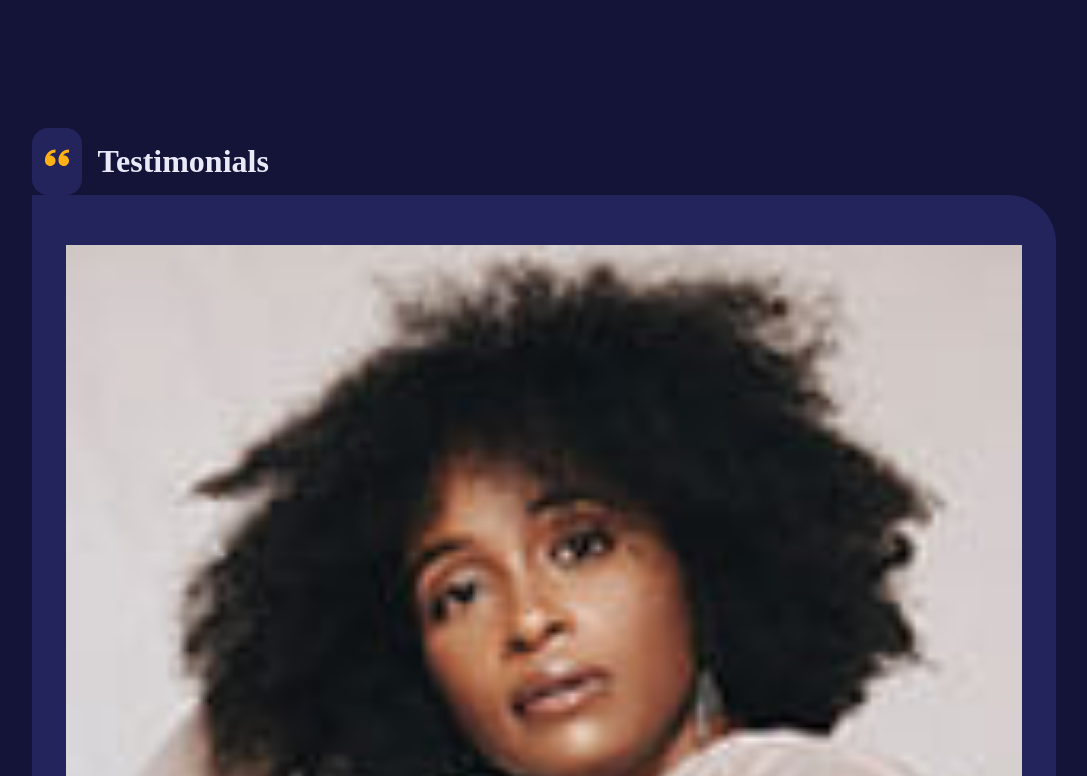
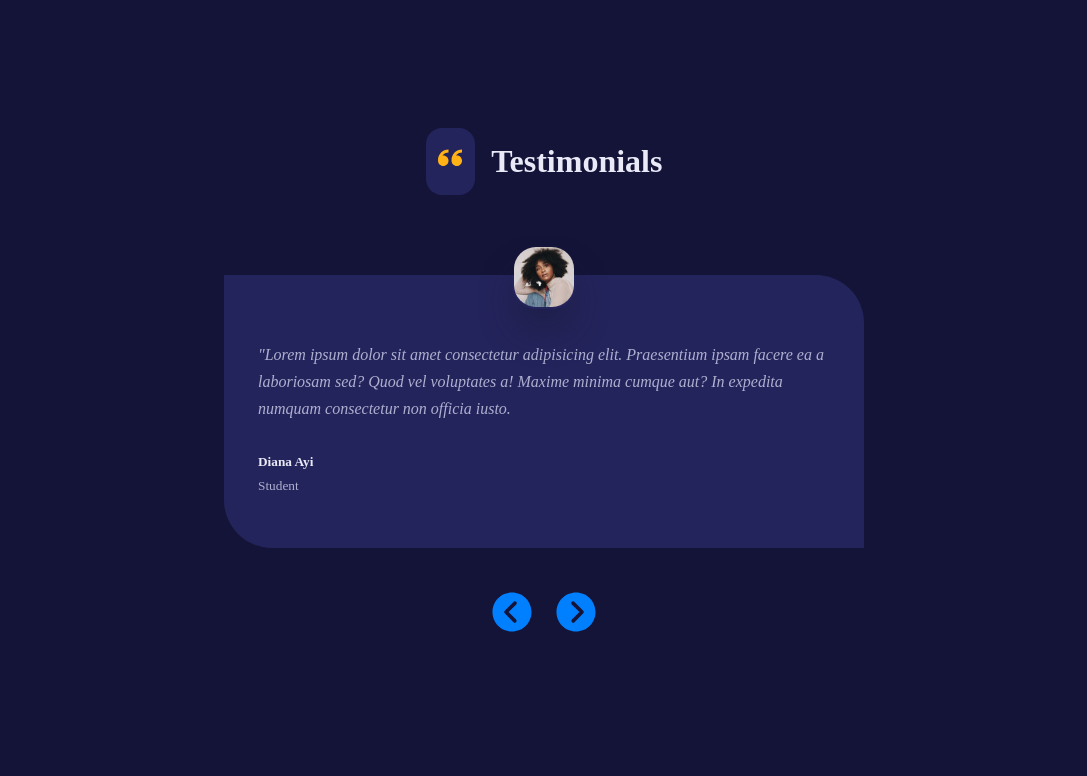
Before and after one commit to Nitesh-Muchhal2002/Fitness-website, a React (Vite) app: page / in a window 1280 px wide. Shown: the part 2980-3756 px from the top of the page, without its empty margins (96-1183 px from the left). After the commit the page ends 3619 px from the top, so only its background shows below. Built offline with nearby package versions, Linux system fonts and the light colour scheme.

Commit message:
style some pages

```diff
--- a/src/pages/home/home.css
+++ b/src/pages/home/home.css
@@ -136,3 +136,258 @@
     margin-top: 1.5rem;
 
 }
+
+
+
+/* --testimonials */
+
+.testimonials{
+    width: 50rem;
+    margin-inline: auto;
+}
+
+.testimonials_head{
+    justify-content: center;
+}
+
+.card.testimonial{
+    position: relative;
+    text-align: left;
+    margin-top: 5rem;
+}
+
+.tesimonial_avatar{
+    width: 4rem;
+    height: 4rem;
+    border-radius: 1.5rem;
+    border: 2px solid transparent;
+    overflow: hidden;
+    position: absolute;
+    top: -2rem;
+    left: calc(50% - 2rem);
+    box-shadow: 0 1.5rem 2rem rgba(26, 26,54,0.4);
+}
+
+.testimonial_quote{
+    font-style: italic;
+    margin: 1rem 0 2rem;
+}
+
+.card small.testimonial_title{
+    margin-top: 0.3rem;
+}
+
+.testimonial_btn-container{
+    width: fit-content;
+    margin: 2.5rem auto 0;
+    display: flex;
+    justify-content: center;
+    align-items: center;
+    gap: 1rem;
+}
+.testimonial_btn{
+    background: transparent;
+    cursor: pointer;
+}
+
+.testimonial_btn svg{
+    fill: var(--color-primary);
+    font-size: 1.8rem;
+    width: 3rem;
+    height: 3rem;
+}
+
+
+/* -----------Footer------------ */
+
+footer{
+    background: var(--color-primary);
+    margin-top: 7rem;
+    padding-top: 7rem;
+    font-size:0.9rem;
+    color: var(--color-gray-100);
+
+
+}
+
+.footer_container{
+    display: grid;
+    grid-template-columns: 26rem 1fr 1fr 1fr;
+    gap: 6rem;
+}
+
+.footer_container article{
+    display: flex;
+    flex-direction: column;
+    align-items: flex-start;
+    gap: 0.7rem;
+}
+
+.footer_container article p{
+    margin-top: 0.5rem;
+}
+
+.footer_container article h4{
+       margin-bottom: 0.6rem;
+       font-size: 1rem;
+}
+
+.footer_socials{
+     margin-top: 1.5rem;
+     display: flex;
+     align-items: center;
+     gap: 1rem;
+
+}
+
+.footer_socials a{
+    background: var(--color-gray-100);
+    padding: 0.7rem;
+    border: 1px solid transparent;
+    transition: var(--transition);
+    border-radius: 0.6rem;
+
+}
+
+.footer_socials a svg{
+    color: var(--color-gray-600);
+}
+
+.footer_socials a:hover{
+    background-color: var(--color-gray-100);
+    background: transparent;
+}
+
+.footer_copyrights{
+    color: var(--color-gray-100);
+    text-align: center;
+    padding: 1.5rem 0;
+    border-top: 2px solid var(--color-primary-variant);
+    margin-top: 5rem;
+}
+
+
+/* MEDIA QUERIES (medium screens  ex:tablet)*/
+@media screen and (max-width:1024px){
+    /* Main Header */
+    .main_header{
+        height: fit-content;
+        padding: 12rem 0;
+    }
+    .main_container{
+        gap: 0;
+    }
+
+    .main_header-circle{
+        width: 16rem;
+        height: 16rem;
+    }
+
+
+    /* Progams */
+    .programs{
+        margin-top: 9rem;
+    }
+
+    .programs_wrapper {
+        grid-template-columns: 1fr 1fr;
+
+    }
+
+    /* Values */
+    .values_container{
+        grid-template-columns: 1fr;
+        justify-content: center;
+        gap: 4rem;
+    }
+    .values_wrapper{
+        gap: 4rem 3rem;
+    }
+    .values_image{
+        display: none;
+    }
+
+    /* FAQs */
+    .faqs_wrapper{
+        grid-template-columns: 1fr;
+    }
+
+    /* Testimonials */
+    .testimonials{
+        width: 75%;
+    }
+
+    /* Footer */
+    .footer_container{
+        grid-template-columns: 1fr 1fr;
+        gap: 4rem;
+    }
+}
+
+
+/* MEDIA QUERIES (small screens  ex:tablet)*/
+
+@media screen and (max-width:600px) {
+    /* Main Header */
+    .main_header{
+        margin-top: 0;
+        padding: 12rem 0 0 ;
+        height: 100vh;
+    }
+    .main_header-image, .main_header-circle{
+        display: none;
+    }
+    .main_container{
+        grid-template-columns: 1fr;
+    }
+
+
+    /*Programs  */
+    .programs_wrapper{
+        grid-template-columns: 1fr;
+        gap: 3rem;
+        margin-top: 3rem;
+    }
+    .programs_program{
+        width: 84%;
+        margin: 0 auto;
+    }
+
+    /* Values */
+    .values_wrapper{
+        grid-template-columns: 1fr;
+        gap: 3rem;
+    }
+    .values_image:hover {
+        width: 84%;
+        margin-inline: auto;
+    }
+
+    /* FAQs */
+    .faqs_wrapper{
+        gap: 1rem;
+        margin-top:3rem ;
+    }
+
+    /* testimonials */
+    .testimonials{
+        width: 100%;
+    }
+
+    /* Footer */
+    footer{
+        margin-top: 7rem;
+    }
+    .footer_container{
+        grid-template-columns: 1fr;
+        gap: 3rem;
+    }
+    .footer_container article{
+        align-items: center;
+
+    }
+    .footer_container article p{
+        align-items: center;
+
+    }
+}
```
